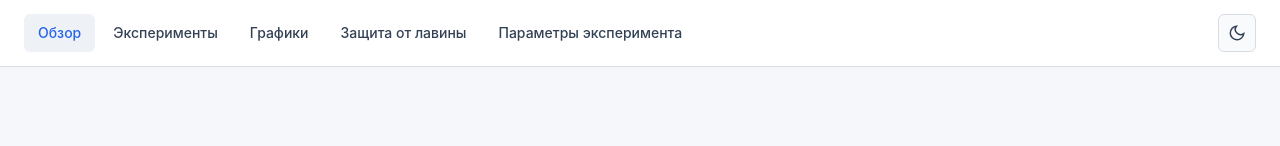
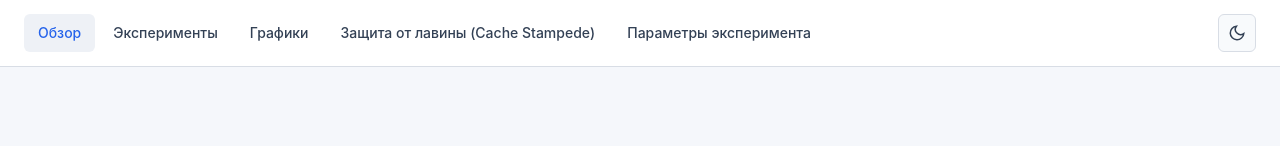
Before and after one commit to Inthetouch/nodejs-mongodb-project, a website: page frontend/index.html in a window 1280 px wide. Shown: the top 146 px of the page. Drawn offline with nearby package versions, Linux system fonts and the light colour scheme.

Commit message:
change frontend

```diff
--- a/frontend/index.html
+++ b/frontend/index.html
@@ -3,7 +3,7 @@
 <head>
   <meta charset="UTF-8">
   <meta name="viewport" content="width=device-width, initial-scale=1.0">
-  <title>Node.js × MongoDB · Дашборд экспериментов</title>
+  <title>Дашборд экспериментов</title>
   <meta name="description" content="Результаты сравнительного исследования стратегий кэширования и индексирования. Магистерская ВКР, Еремеев Н.А.">
   <link rel="stylesheet" href="assets/style.css">
   <link rel="preconnect" href="https://cdn.jsdelivr.net">
@@ -19,7 +19,7 @@
       <a href="#overview" class="nav-link active" data-section="overview">Обзор</a>
       <a href="#experiments" class="nav-link" data-section="experiments">Эксперименты</a>
       <a href="#charts" class="nav-link" data-section="charts">Графики</a>
-      <a href="#stampede" class="nav-link" data-section="stampede">Защита от лавины</a>
+      <a href="#stampede" class="nav-link" data-section="stampede">Защита от лавины (Cache Stampede)</a>
       <a href="#methodology" class="nav-link" data-section="methodology">Параметры эксперимента</a>
     </nav>
     <button class="theme-toggle" id="themeToggle" aria-label="Переключить тему">
```
